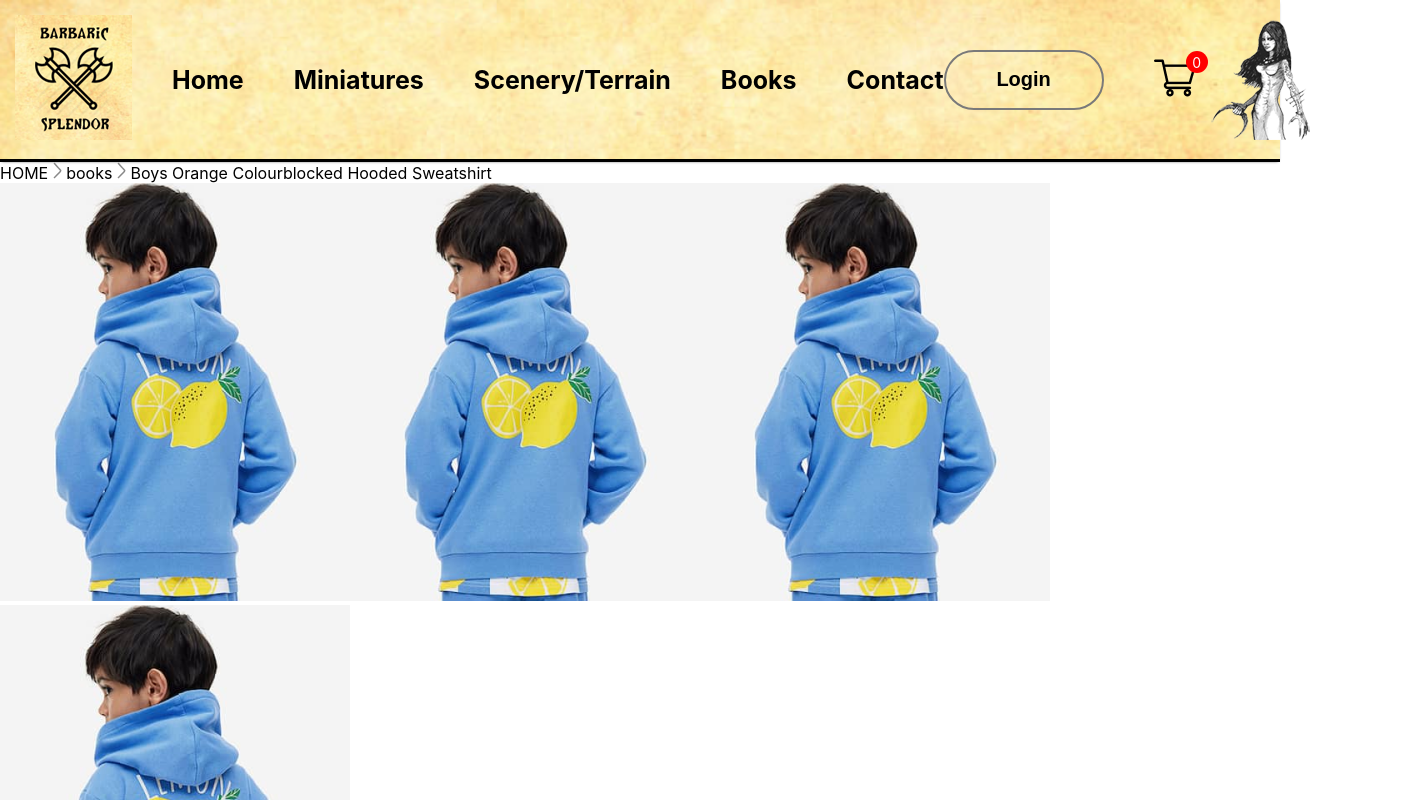
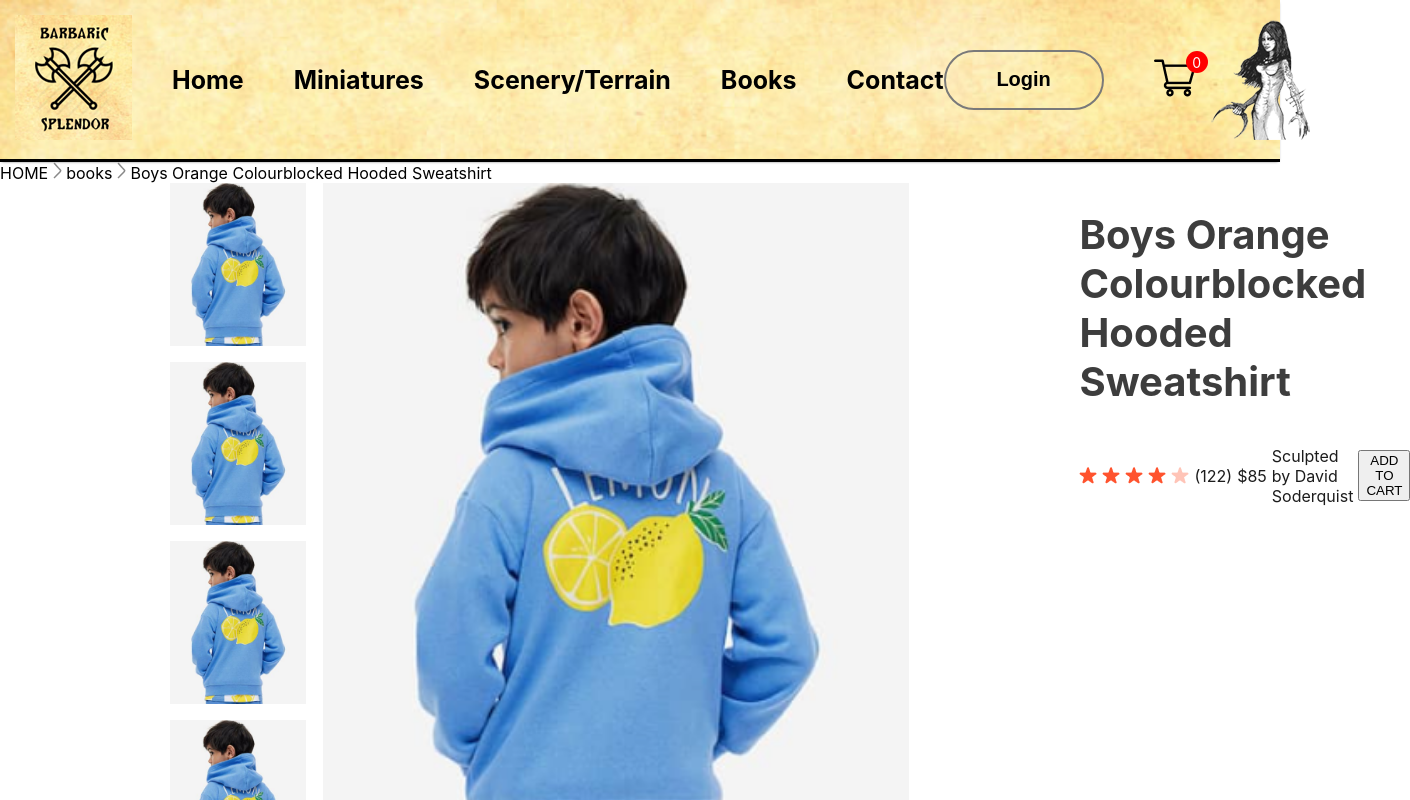
Before and after one commit to kevd82/BarbaricSplendorStore, a React (Create React App) app in the folder frontend/: page /product/25 in a window 1280 px wide. Shown: the top 800 px of the page, 1410 px wide, since content can reach past the window. Built offline with nearby package versions, Linux system fonts and the light colour scheme.

Commit message:
DisplayProduct css work

```diff
--- a/frontend/src/Components/Assets/all_product.js
+++ b/frontend/src/Components/Assets/all_product.js
@@ -36,6 +36,7 @@ let all_product = [
     category: "miniatures",
     image: p1_img,
     price: 50.0,
+    description: "Sculpted by David Soderquist",
   },
   {
     id: 2,
@@ -51,6 +52,7 @@ let all_product = [
     category: "miniatures",
     image: p3_img,
     price: 60.0,
+    description: "Sculpted by David Soderquist",
   },
   {
     id: 4,
@@ -58,6 +60,7 @@ let all_product = [
     category: "miniatures",
     image: p4_img,
     price: 100.0,
+    description: "Sculpted by David Soderquist",
   },
   {
     id: 5,
@@ -65,6 +68,7 @@ let all_product = [
     category: "miniatures",
     image: p5_img,
     price: 85.0,
+    description: "Sculpted by David Soderquist",
   },
   {
     id: 6,
@@ -72,6 +76,7 @@ let all_product = [
     category: "miniatures",
     image: p6_img,
     price: 85.0,
+    description: "Sculpted by David Soderquist",
   },
   {
     id: 7,
@@ -79,6 +84,7 @@ let all_product = [
     category: "miniatures",
     image: p7_img,
     price: 85.0,
+    description: "Sculpted by David Soderquist",
   },
   {
     id: 8,
@@ -86,6 +92,7 @@ let all_product = [
     category: "miniatures",
     image: p8_img,
     price: 85.0,
+    description: "Sculpted by David Soderquist",
   },
   {
     id: 9,
@@ -93,6 +100,7 @@ let all_product = [
     category: "miniatures",
     image: p9_img,
     price: 85.0,
+    description: "Sculpted by David Soderquist",
   },
   {
     id: 10,
@@ -100,6 +108,7 @@ let all_product = [
     category: "miniatures",
     image: p10_img,
     price: 85.0,
+    description: "Sculpted by David Soderquist",
   },
   {
     id: 11,
@@ -107,6 +116,7 @@ let all_product = [
     category: "miniatures",
     image: p11_img,
     price: 85.0,
+    description: "Sculpted by David Soderquist",
   },
   {
     id: 12,
@@ -114,6 +124,7 @@ let all_product = [
     category: "miniatures",
     image: p12_img,
     price: 85.0,
+    description: "Sculpted by David Soderquist",
   },
   {
     id: 13,
@@ -121,6 +132,7 @@ let all_product = [
     category: "sceneryterrain",
     image: p13_img,
     price: 85.0,
+    description: "Sculpted by David Soderquist",
   },
   {
     id: 14,
@@ -128,6 +140,7 @@ let all_product = [
     category: "sceneryterrain",
     image: p14_img,
     price: 85.0,
+    description: "Sculpted by David Soderquist",
   },
   {
     id: 15,
@@ -135,6 +148,7 @@ let all_product = [
     category: "sceneryterrain",
     image: p15_img,
     price: 85.0,
+    description: "Sculpted by David Soderquist",
   },
   {
     id: 16,
@@ -142,6 +156,7 @@ let all_product = [
     category: "sceneryterrain",
     image: p16_img,
     price: 85.0,
+    description: "Sculpted by David Soderquist",
   },
   {
     id: 17,
@@ -149,6 +164,7 @@ let all_product = [
     category: "sceneryterrain",
     image: p17_img,
     price: 85.0,
+    description: "Sculpted by David Soderquist",
   },
   {
     id: 18,
@@ -156,6 +172,7 @@ let all_product = [
     category: "sceneryterrain",
     image: p18_img,
     price: 85.0,
+    description: "Sculpted by David Soderquist",
   },
   {
     id: 19,
@@ -163,6 +180,7 @@ let all_product = [
     category: "sceneryterrain",
     image: p19_img,
     price: 85.0,
+    description: "Sculpted by David Soderquist",
   },
   {
     id: 20,
@@ -170,6 +188,7 @@ let all_product = [
     category: "sceneryterrain",
     image: p20_img,
     price: 85.0,
+    description: "Sculpted by David Soderquist",
   },
   {
     id: 21,
@@ -177,6 +196,7 @@ let all_product = [
     category: "sceneryterrain",
     image: p21_img,
     price: 85.0,
+    description: "Sculpted by David Soderquist",
   },
   {
     id: 22,
@@ -184,6 +204,7 @@ let all_product = [
     category: "sceneryterrain",
     image: p22_img,
     price: 85.0,
+    description: "Sculpted by David Soderquist",
   },
   {
     id: 23,
@@ -191,6 +212,7 @@ let all_product = [
     category: "sceneryterrain",
     image: p23_img,
     price: 85.0,
+    description: "Sculpted by David Soderquist",
   },
   {
     id: 24,
@@ -198,6 +220,7 @@ let all_product = [
     category: "sceneryterrain",
     image: p24_img,
     price: 85.0,
+    description: "Sculpted by David Soderquist",
   },
   {
     id: 25,
@@ -205,6 +228,7 @@ let all_product = [
     category: "books",
     image: p25_img,
     price: 85.0,
+    description: "Sculpted by David Soderquist",
   },
   {
     id: 26,
@@ -212,6 +236,7 @@ let all_product = [
     category: "books",
     image: p26_img,
     price: 85.0,
+    description: "Sculpted by David Soderquist",
   },
   {
     id: 27,
@@ -219,6 +244,7 @@ let all_product = [
     category: "books",
     image: p27_img,
     price: 85.0,
+    description: "Sculpted by David Soderquist",
   },
   {
     id: 28,
@@ -226,6 +252,7 @@ let all_product = [
     category: "books",
     image: p28_img,
     price: 85.0,
+    description: "Sculpted by David Soderquist",
   },
   {
     id: 29,
@@ -233,6 +260,7 @@ let all_product = [
     category: "books",
     image: p29_img,
     price: 85.0,
+    description: "Sculpted by David Soderquist",
   },
   {
     id: 30,
@@ -240,6 +268,7 @@ let all_product = [
     category: "books",
     image: p30_img,
     price: 85.0,
+    description: "Sculpted by David Soderquist",
   },
 
 ];
--- a/frontend/src/Components/DisplayProduct/DisplayProduct.css
+++ b/frontend/src/Components/DisplayProduct/DisplayProduct.css
@@ -0,0 +1,45 @@
+.displayproduct {
+    display: flex;
+    margin: 0px 170px;
+}
+
+.displayproduct-left {
+    display: flex;
+    gap: 17px;
+}
+
+.displayproduct-img-list {
+    display: flex;
+    flex-direction: column;
+    gap: 16px;
+}
+
+.displayproduct-img-list img {
+    height: 163px;
+}
+
+.displayproduct-main-img {
+    width: 586px;
+    height: 700px;
+}
+
+.displayproduct-right {
+    margin: 0px 170px;
+    display: flex;
+    flex-direction: column;
+}
+
+.displayproduct-right h1 {
+    color: #3d3d3d;
+    font-size: 40px;
+    font-weight: 700;
+}
+
+.displayproduct-right-star {
+    display: flex;
+    align-items: center;
+    margin-top: 13px;
+    gap: 5px;
+    color: #1c1c1c;
+    font-size: 16px;
+}
--- a/frontend/src/Components/DisplayProduct/DisplayProduct.js
+++ b/frontend/src/Components/DisplayProduct/DisplayProduct.js
@@ -28,12 +28,13 @@ const DisplayProduct = (props) => {
           <img src={star_icon} alt=""/>
           <img src={star_dull_icon} alt=""/>
           <p>(122)</p>
-          <div className="displayproduct-right-price">
+        <div className="displayproduct-right-price">
             ${product.price}
-          </div>
-          <div className="displayproduct-right-description">
+        </div>
+        <div className="displayproduct-right-description">
             {product.description}
-          </div>
+        </div>
+          <button>ADD TO CART</button>
         </div>
       </div>
     </div>
```
